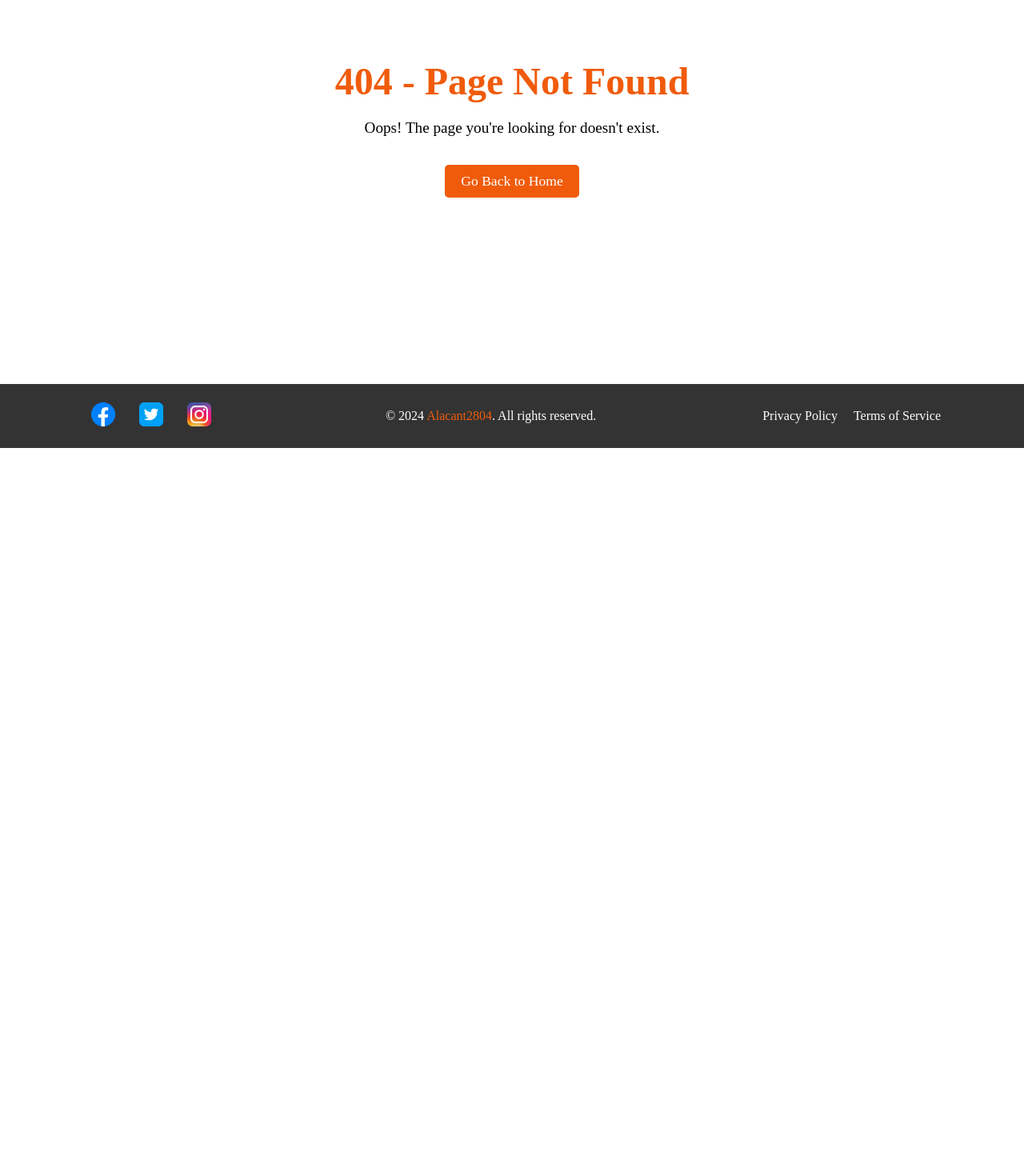
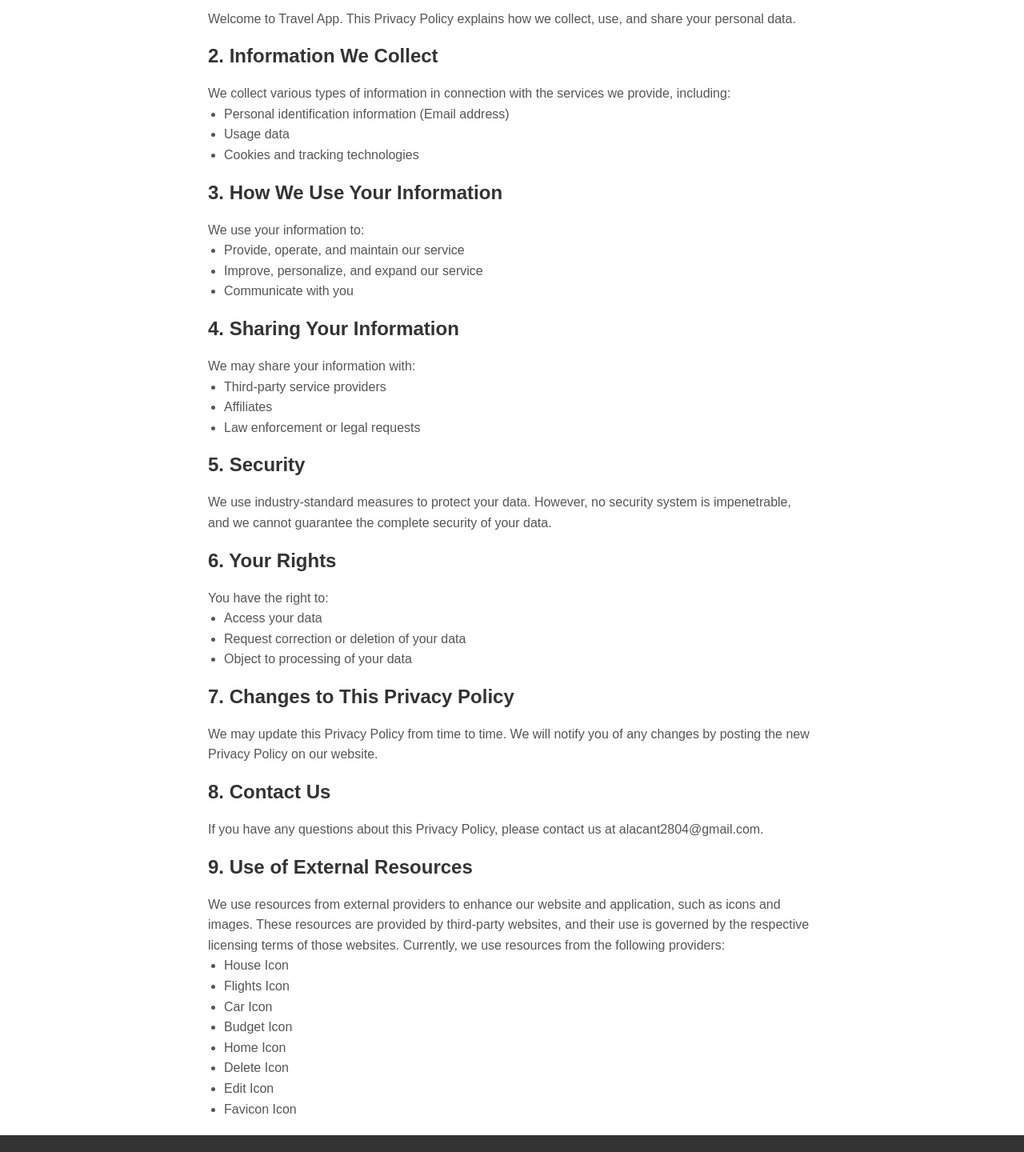
Before and after one commit to Alacant2804/Travel-App, a React (Vite) app in the folder travel-app/: page /privacy-policy in a window 1280 px wide. Shown: the part 240-1680 px from the top of the page at 80% size. Before the commit the page ends 800 px from the top, so only its background shows below. Built offline with nearby package versions, Linux system fonts and the light colour scheme; no server answers.

Commit message:
Created Privacy Policy and Terms of Conditions

```diff
--- a/travel-app/src/App.jsx
+++ b/travel-app/src/App.jsx
@@ -12,41 +12,14 @@ import TripDetail from './TripDetail.jsx';
 import TravelHacks from './TravelHacks.jsx';
 import Login from './Login.jsx';
 import SignUp from './SignUp.jsx';
+import PrivacyPolicy from './PrivacyPolicy.jsx';
+import TermsOfConditions from './TermsOfConditions.jsx';
 import NotFound from './NotFound.jsx';
-import { useState, useEffect } from 'react';
 import 'leaflet/dist/leaflet.css';
 import 'react-toastify/dist/ReactToastify.css'
 
 
 export default function App() {
-  const [trips, setTrips] = useState([]);
-  const [isAuthenticated, setIsAuthenticated] = useState(false);
-
-  useEffect(() => {
-    const checkAuth = async () => {
-      try {
-        const response = await axios.get('http://localhost:5001/api/auth/check-auth', { withCredentials: true });
-        setIsAuthenticated(response.data.isAuthenticated);
-      } catch (error) {
-        setIsAuthenticated(false);
-      }
-    };
-
-    checkAuth();
-  }, []);
-
-  useEffect(() => {
-    const storedTrips = localStorage.getItem('trips');
-    if (storedTrips) {
-        setTrips(JSON.parse(storedTrips));
-        console.log(storedTrips)
-    }
-  }, []);
-
-  const handleLogout = async () => {
-    await axios.post('http://localhost:5001/api/auth/logout', {}, { withCredentials: true });
-    setIsAuthenticated(false);
-  };
 
   return (
     <BrowserRouter>
@@ -67,6 +40,8 @@ export default function App() {
             <Route path="/travel-hacks" element={<TravelHacks />} />
             <Route path="/login" element={<Login />} />
             <Route path="/sign-up" element={<SignUp />} />
+            <Route path="/privacy-policy" element={<PrivacyPolicy />} />
+            <Route path="/terms-of-conditions" element={<TermsOfConditions />} />
             <Route path="*" element={<NotFound />} />
           </Routes>
           <Footer />
--- a/travel-app/src/Footer.css
+++ b/travel-app/src/Footer.css
@@ -18,10 +18,9 @@
 
 .footer a {
     color: #f05b0b;
-    text-decoration: none;
 }
 
-.footer a:hover {
+.footer .link:hover, a:hover {
     color: #f05b0b;
 }
 
--- a/travel-app/src/Footer.jsx
+++ b/travel-app/src/Footer.jsx
@@ -1,3 +1,4 @@
+import {Link} from 'react-router-dom';
 import facebookLogo from './assets/facebook-logo.png';
 import twitterLogo from './assets/x-logo.png';
 import instagramLogo from './assets/instagram-logo.png';
@@ -19,8 +20,8 @@ export default function Footer() {
             </div>
             <p>© 2024 <a href='https://github.com/Alacant2804/Travel-App'>Alacant2804</a>. All rights reserved.</p>
             <ul className="footer-links">
-                    <li><a href="/privacy-policy">Privacy Policy</a></li>
-                    <li><a href="/terms-of-service">Terms of Service</a></li>
+                    <Link to="/privacy-policy"><li className='link'>Privacy Policy</li></Link>
+                    <Link to="/terms-of-conditions"><li className='link'>Terms of Service</li></Link>
             </ul>
         </footer>
     );
--- /dev/null
+++ b/travel-app/src/PrivacyPolicy.css
@@ -0,0 +1,28 @@
+.privacy-policy-container {
+    max-width: 800px;
+    margin: auto;
+    padding: 20px;
+    font-family: Arial, sans-serif;
+  }
+
+  .privacy-policy-container h1,
+  .privacy-policy-container h2 {
+    color: #333;
+    margin-top: 20px;
+  }
+
+  .privacy-policy-container p,
+  .privacy-policy-container ul {
+    color: #555;
+    line-height: 1.6;
+  }
+
+  .privacy-policy-container ul {
+    list-style: disc;
+    padding-left: 20px;
+  }
+
+  a {
+    text-decoration: none;
+    color: #555;
+  }
--- /dev/null
+++ b/travel-app/src/PrivacyPolicy.jsx
@@ -0,0 +1,120 @@
+import './PrivacyPolicy.css';
+
+const PrivacyPolicy = () => {
+  return (
+    <div className="privacy-policy-container">
+      <h1>Privacy Policy</h1>
+      <p>Last updated: 6/8/2024</p>
+
+      <h2>1. Introduction</h2>
+      <p>
+        Welcome to Travel App. This Privacy Policy explains how we collect, use, and share your personal data.
+      </p>
+
+      <h2>2. Information We Collect</h2>
+      <p>
+        We collect various types of information in connection with the services we provide, including:
+        <ul>
+          <li>Personal identification information (Email address)</li>
+          <li>Usage data</li>
+          <li>Cookies and tracking technologies</li>
+        </ul>
+      </p>
+
+      <h2>3. How We Use Your Information</h2>
+      <p>
+        We use your information to:
+        <ul>
+          <li>Provide, operate, and maintain our service</li>
+          <li>Improve, personalize, and expand our service</li>
+          <li>Communicate with you</li>
+        </ul>
+      </p>
+
+      <h2>4. Sharing Your Information</h2>
+      <p>
+        We may share your information with:
+        <ul>
+          <li>Third-party service providers</li>
+          <li>Affiliates</li>
+          <li>Law enforcement or legal requests</li>
+        </ul>
+      </p>
+
+      <h2>5. Security</h2>
+      <p>
+        We use industry-standard measures to protect your data. However, no security system is impenetrable, and we cannot guarantee the complete security of your data.
+      </p>
+
+      <h2>6. Your Rights</h2>
+      <p>
+        You have the right to:
+        <ul>
+          <li>Access your data</li>
+          <li>Request correction or deletion of your data</li>
+          <li>Object to processing of your data</li>
+        </ul>
+      </p>
+
+      <h2>7. Changes to This Privacy Policy</h2>
+      <p>
+        We may update this Privacy Policy from time to time. We will notify you of any changes by posting the new Privacy Policy on our website.
+      </p>
+
+      <h2>8. Contact Us</h2>
+      <p>
+        If you have any questions about this Privacy Policy, please contact us at alacant2804@gmail.com.
+      </p>
+
+      <h2>9. Use of External Resources</h2>
+      <p>
+        We use resources from external providers to enhance our website and application, such as icons and images. These resources are provided by third-party websites, and their use is governed by the respective licensing terms of those websites. Currently, we use resources from the following providers:
+        <ul>
+        <li>
+  <a href="https://icons8.com/icon/LvE6Gd5rG7Zr/house" target="_blank" rel="noopener noreferrer">
+    House Icon
+  </a>
+</li>
+<li>
+  <a href="https://icons8.com/icon/119528/plane" target="_blank" rel="noopener noreferrer">
+    Flights Icon
+  </a>
+</li>
+<li>
+  <a href="https://img.icons8.com/?size=100&id=fsoiqMUp0O4v&format=png&color=000000" target="_blank" rel="noopener noreferrer">
+    Car Icon
+  </a>
+</li>
+<li>
+  <a href="https://icons8.com/icon/64551/accounting" target="_blank" rel="noopener noreferrer">
+    Budget Icon
+  </a>
+</li>
+<li>
+  <a href="https://icons8.com/icon/12229/home" target="_blank" rel="noopener noreferrer">
+    Home Icon
+  </a>
+</li>
+<li>
+  <a href="https://icons8.com/icon/102350/delete" target="_blank" rel="noopener noreferrer">
+    Delete Icon
+  </a>
+</li>
+<li>
+  <a href="https://icons8.com/icon/11926/create" target="_blank" rel="noopener noreferrer">
+    Edit Icon
+  </a>
+</li>
+<li>
+  <a href="https://icons8.com/icon/JxowWafYSEQ6/beach" target="_blank" rel="noopener noreferrer">
+    Favicon Icon
+  </a>
+</li>
+
+        </ul>
+      </p>
+    </div>
+  );
+};
+
+export default PrivacyPolicy;
--- /dev/null
+++ b/travel-app/src/TermsOfConditions.css
@@ -0,0 +1,25 @@
+.terms-of-conditions-container {
+    max-width: 800px;
+    height: 80vh;
+    margin: auto;
+    padding: 20px;
+    font-family: Arial, sans-serif;
+  }
+
+  .terms-of-conditions-container h1,
+  .terms-of-conditions-container h2 {
+    color: #333;
+    margin-top: 20px;
+    margin-bottom: 10px;
+  }
+
+  .terms-of-conditions-container p,
+  .terms-of-conditions-container ul {
+    color: #555;
+    line-height: 1.6;
+  }
+
+  .terms-of-conditions-container ul {
+    list-style: disc;
+    padding-left: 20px;
+  }
--- /dev/null
+++ b/travel-app/src/TermsOfConditions.jsx
@@ -0,0 +1,64 @@
+import './TermsOfConditions.css';
+
+const TermsOfConditions = () => {
+  return (
+    <div className="terms-of-conditions-container">
+      <h1>Terms of Service</h1>
+      <p>Last updated: 6/8/2024</p>
+
+
+      <h2>Intellectual Property</h2>
+      <p>
+      We use resources from external providers to enhance our website and application, such as icons and images. These resources are provided by third-party websites, and their use is governed by the respective licensing terms of those websites. Currently, we use resources from the following providers:        <ul>
+          <li>
+            <a href="https://icons8.com/icon/LvE6Gd5rG7Zr/house" target="_blank" rel="noopener noreferrer">
+              House
+            </a>
+          </li>
+          <li>
+            <a href="https://icons8.com/icon/119528/plane" target="_blank" rel="noopener noreferrer">
+              Flights
+            </a>
+          </li>
+          <li>
+            <a href="https://img.icons8.com/?size=100&id=fsoiqMUp0O4v&format=png&color=000000" target="_blank" rel="noopener noreferrer">
+              Car
+            </a>
+          </li>
+          <li>
+            <a href="https://icons8.com/icon/64551/accounting" target="_blank" rel="noopener noreferrer">
+              Budget
+            </a>
+          </li>
+          <li>
+            <a href="https://icons8.com/icon/12229/home" target="_blank" rel="noopener noreferrer">
+              Home
+            </a>
+          </li>
+          <li>
+            <a href="https://icons8.com/icon/102350/delete" target="_blank" rel="noopener noreferrer">
+              Delete
+            </a>
+          </li>
+          <li>
+            <a href="https://icons8.com/icon/11926/create" target="_blank" rel="noopener noreferrer">
+              Edit
+            </a>
+          </li>
+          <li>
+            <a href="https://icons8.com/icon/JxowWafYSEQ6/beach" target="_blank" rel="noopener noreferrer">
+              Favicon
+            </a>
+          </li>
+          <li>
+            <a href="https://icons8.com/license" target="_blank" rel="noopener noreferrer">
+              Icon8 License
+            </a>
+          </li>
+        </ul>
+      </p>
+    </div>
+  );
+};
+
+export default TermsOfConditions;
```
